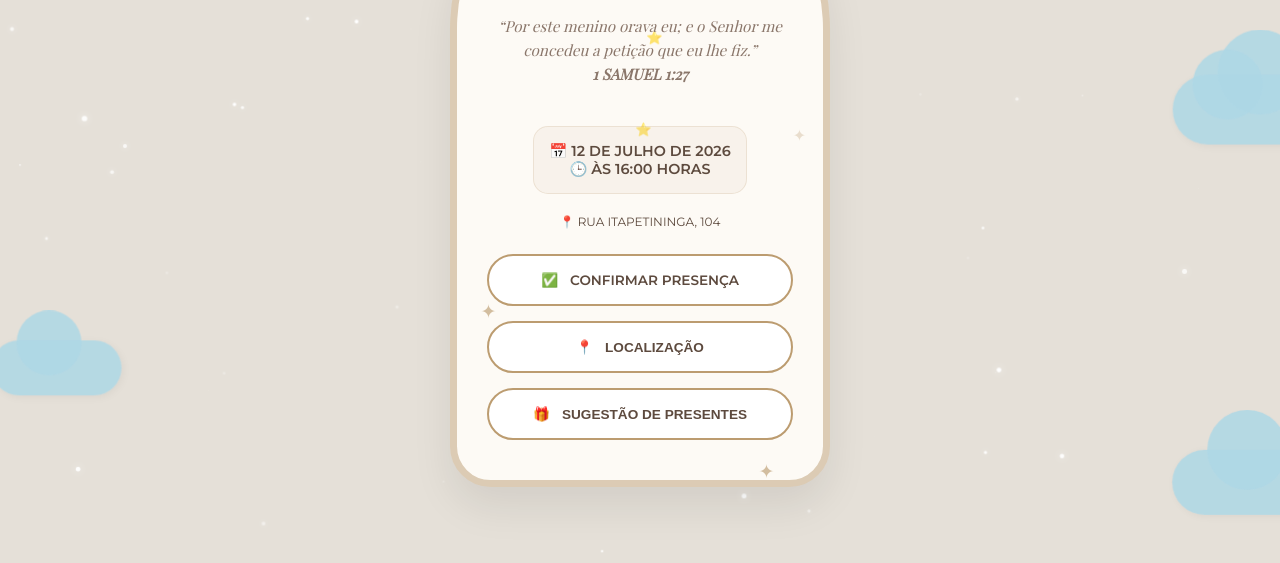
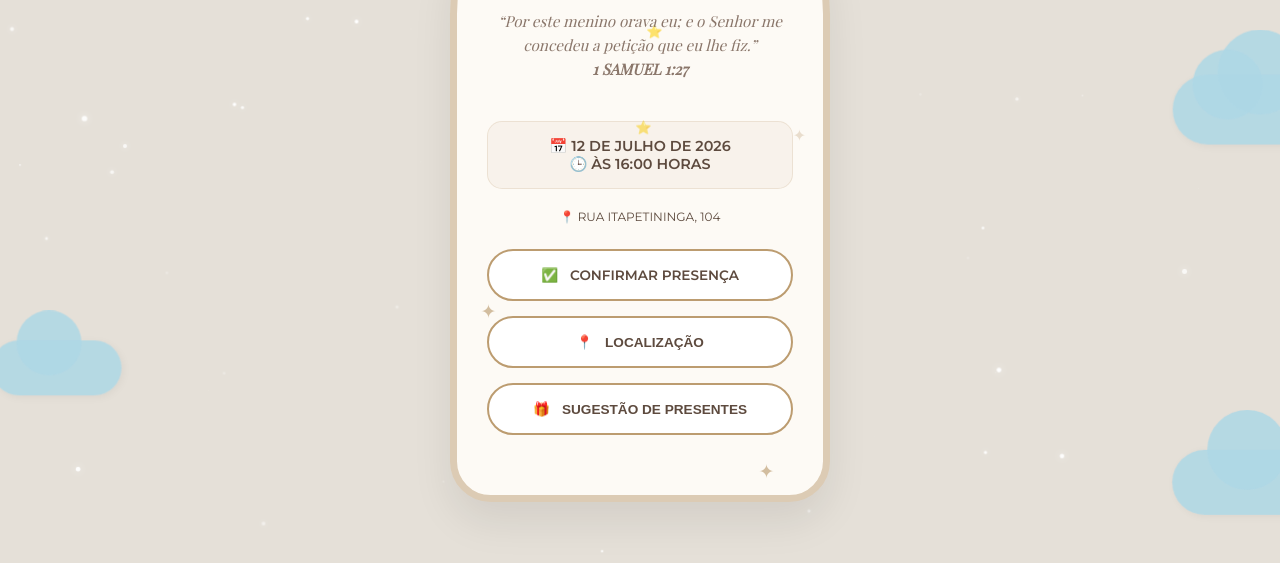
Before and after one commit to Sh4nnDy/Confirma-o, a plain HTML site: page index.html in a window 1280 px wide. Shown: the part 237-800 px from the top of the page. Drawn offline with nearby package versions, Linux system fonts and the light colour scheme; a web font is replaced by a local one.

Commit message:
index.html

```diff
--- a/index.html
+++ b/index.html
@@ -22,10 +22,9 @@
             font-family: 'Montserrat', sans-serif;
             color: var(--marrom-texto);
             display: flex;
-            justify-content: center;
+            flex-direction: column;
             align-items: center;
             min-height: 100vh;
-            /* CORREÇÃO: Permite rolagem vertical em telas pequenas */
             overflow-x: hidden;
             overflow-y: auto;
             position: relative;
@@ -99,19 +98,17 @@
             position: relative;
             width: 100%;
             max-width: 420px;
-            /* CORREÇÃO: Altura adaptável com padding para não cortar */
             min-height: 100vh;
-            height: auto;
             display: flex;
             justify-content: center;
             align-items: center;
-            padding: 40px 20px;
+            padding: 50px 20px;
             z-index: 10;
+            margin: auto; /* Centraliza verticalmente no espaço disponível */
         }
 
         .card-arco {
             width: 100%;
-            /* CORREÇÃO: Altura flexível para o conteúdo caber sempre */
             height: auto;
             background: var(--arco-bg);
             border: 7px solid var(--dourado-arco);
@@ -119,7 +116,8 @@
             display: flex;
             flex-direction: column;
             align-items: center;
-            padding: 70px 30px 40px;
+            justify-content: center; /* Centraliza conteúdo interno */
+            padding: 80px 30px 60px;
             text-align: center;
             box-shadow: 0 20px 40px rgba(0,0,0,0.08);
             position: relative;
@@ -156,6 +154,7 @@
             border: 1px solid rgba(188, 156, 112, 0.2);
             position: relative;
             z-index: 6;
+            width: 100%;
         }
 
         .btn-stack { width: 100%; display: flex; flex-direction: column; gap: 15px; position: relative; z-index: 6; }
@@ -248,7 +247,7 @@
             <p style="font-size: 0.75rem; margin-bottom: 25px; position: relative; z-index: 6;">📍 RUA ITAPETININGA, 104</p>
             <div class="btn-stack">
                 <a href="https://forms.gle/CN7gDBXfRJ5Yu6ky5" target="_blank" class="btn"><span>✅</span> CONFIRMAR PRESENÇA</a>
-                <button class="btn" onclick="window.open('https://maps.google.com', '_blank')"><span>📍</span> LOCALIZAÇÃO</button>
+                <button class="btn" onclick="window.open('https://maps.app.goo.gl/8QiL9cSS7SXr73xS8', '_blank')"><span>📍</span> LOCALIZAÇÃO</button>
                 <button class="btn" onclick="openModal()"><span>🎁</span> SUGESTÃO DE PRESENTES</button>
             </div>
         </div>
```
